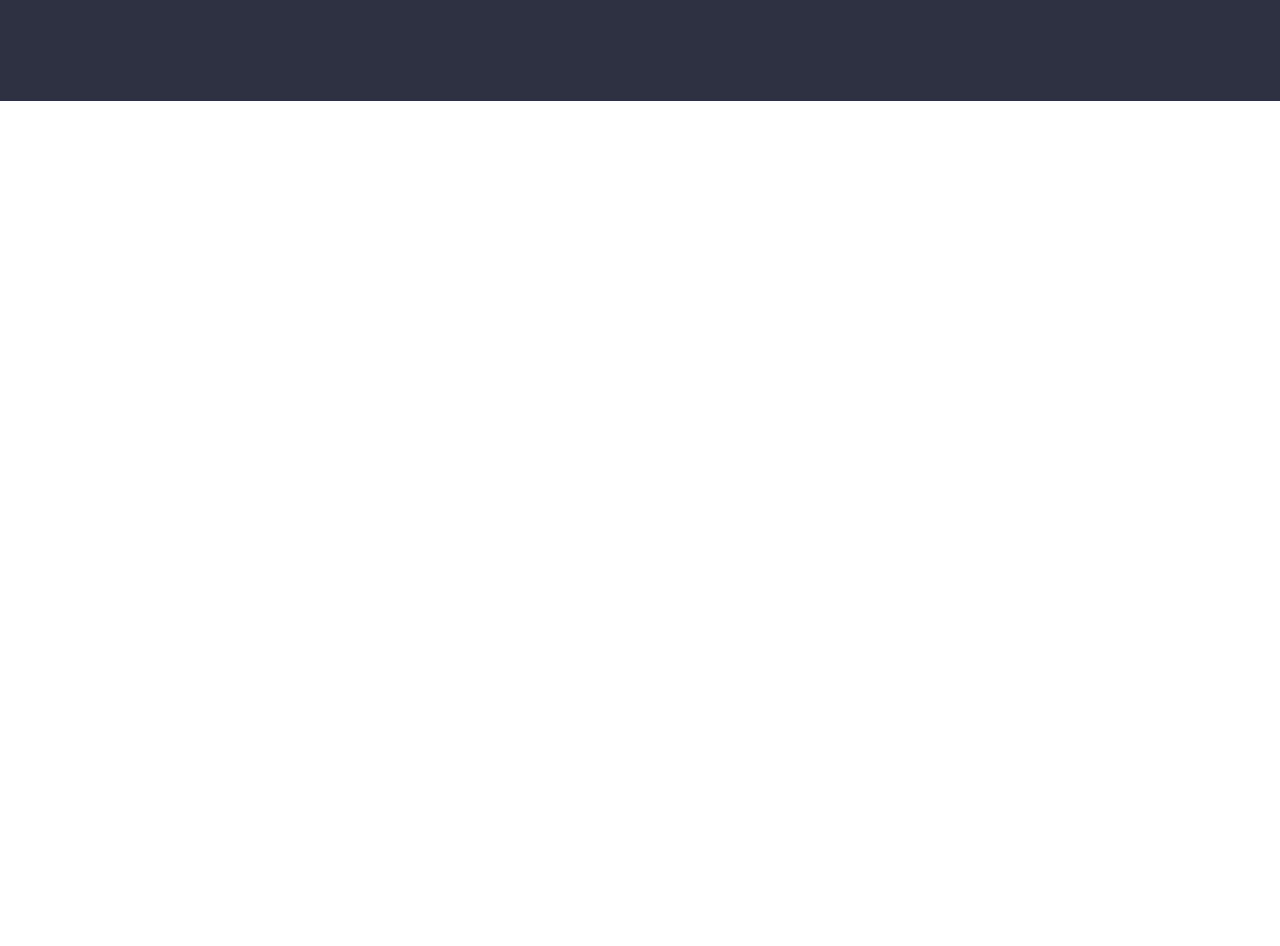
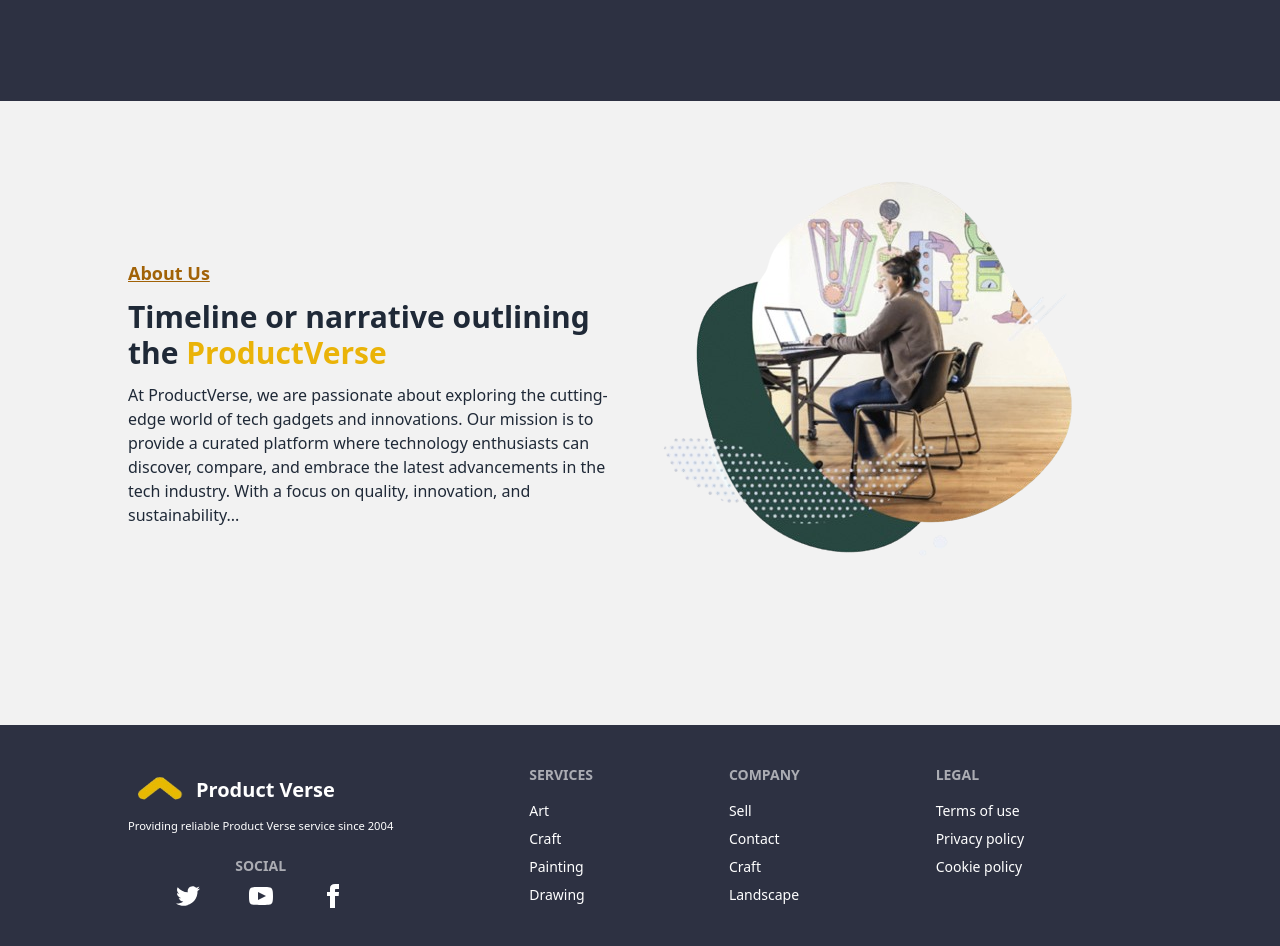
Before and after one commit to SamiulHasan-dev/Alternative-Product-Information-System, a React (Vite) app: page / in a window 1280 px wide. Shown: the part 620-1566 px from the top of the page. Before the commit the page ends 800 px from the top, so only its background shows below. Built offline with nearby package versions, Linux system fonts and the light colour scheme; no server answers.

Commit message:
About section created

```diff
--- a/src/layout/Root.jsx
+++ b/src/layout/Root.jsx
@@ -1,5 +1,6 @@
 import { Outlet } from "react-router-dom";
 import NavBar from "../pages/NavBar/NavBar";
+import Footer from "../pages/Footer";
 
 
 const Root = () => {
@@ -7,6 +8,7 @@
         <div className=" bg-base-200">
             <NavBar></NavBar>
             <Outlet></Outlet>
+            <Footer></Footer>
         </div>
     );
 };
--- /dev/null
+++ b/src/pages/AboutUs.jsx
@@ -0,0 +1,20 @@
+import img from '../../public/about.png'
+
+const AboutUs = () => {
+    return (
+        <div className='max-w-5xl mx-auto my-8'>
+            <div className='flex items-center flex-col md:flex-row'>
+                <div  className='w-1/2 text-left space-y-3'>
+                    <h4 className='text-lg underline text-yellow-700 font-bold'>About Us</h4>
+                    <h2 className='text-3xl font-bold'>Timeline or narrative outlining <br /> the <span className='font-extrabold text-yellow-500'>ProductVerse</span></h2>
+                    <p className='text-base'>At ProductVerse, we are passionate about exploring the cutting-edge world of tech gadgets and innovations. Our mission is to provide a curated platform where technology enthusiasts can discover, compare, and embrace the latest advancements in the tech industry. With a focus on quality, innovation, and sustainability...</p>
+                </div>
+                <div >
+                    <img src={img} alt="" />
+                </div>
+            </div>
+        </div>
+    );
+};
+
+export default AboutUs;
--- /dev/null
+++ b/src/pages/Footer.jsx
@@ -0,0 +1,55 @@
+
+
+
+const Footer = () => {
+    return (
+        <div className="pt-10">
+            <footer className="footer p-10 bg-[#2d3142] text-white">
+                <div className="footer max-w-5xl mx-auto">
+                    <aside>
+                        <div>
+                            <div className="flex gap-2 items-center">
+                                <img src="../../public/logo-removebg-preview.png" alt="" className="h-[50px] w-[60px]" />
+                                <span className="text-xl font-bold">Product Verse</span>
+                            </div>
+                            <p><small>Providing reliable Product Verse service since 2004</small></p>
+                            <div>
+                            <h6 className="footer-title mt-5 text-center">Social</h6>
+                                <div className="flex gap-0 mt-2 justify-evenly">
+                                    <a><svg xmlns="http://www.w3.org/2000/svg" width="24" height="24" viewBox="0 0 24 24" className="fill-current"><path d="M24 4.557c-.883.392-1.832.656-2.828.775 1.017-.609 1.798-1.574 2.165-2.724-.951.564-2.005.974-3.127 1.195-.897-.957-2.178-1.555-3.594-1.555-3.179 0-5.515 2.966-4.797 6.045-4.091-.205-7.719-2.165-10.148-5.144-1.29 2.213-.669 5.108 1.523 6.574-.806-.026-1.566-.247-2.229-.616-.054 2.281 1.581 4.415 3.949 4.89-.693.188-1.452.232-2.224.084.626 1.956 2.444 3.379 4.6 3.419-2.07 1.623-4.678 2.348-7.29 2.04 2.179 1.397 4.768 2.212 7.548 2.212 9.142 0 14.307-7.721 13.995-14.646.962-.695 1.797-1.562 2.457-2.549z"></path></svg></a>
+                                    <a><svg xmlns="http://www.w3.org/2000/svg" width="24" height="24" viewBox="0 0 24 24" className="fill-current"><path d="M19.615 3.184c-3.604-.246-11.631-.245-15.23 0-3.897.266-4.356 2.62-4.385 8.816.029 6.185.484 8.549 4.385 8.816 3.6.245 11.626.246 15.23 0 3.897-.266 4.356-2.62 4.385-8.816-.029-6.185-.484-8.549-4.385-8.816zm-10.615 12.816v-8l8 3.993-8 4.007z"></path></svg></a>
+                                    <a><svg xmlns="http://www.w3.org/2000/svg" width="24" height="24" viewBox="0 0 24 24" className="fill-current"><path d="M9 8h-3v4h3v12h5v-12h3.642l.358-4h-4v-1.667c0-.955.192-1.333 1.115-1.333h2.885v-5h-3.808c-3.596 0-5.192 1.583-5.192 4.615v3.385z"></path></svg></a>
+                                </div>
+
+                            </div>
+                        </div>
+
+                    </aside>
+                    <nav>
+                        <h6 className="footer-title">Services</h6>
+                        <a className="link link-hover">Art</a>
+                        <a className="link link-hover">Craft</a>
+                        <a className="link link-hover">Painting</a>
+                        <a className="link link-hover">Drawing</a>
+                    </nav>
+                    <nav>
+                        <h6 className="footer-title">Company</h6>
+                        <a className="link link-hover">Sell</a>
+                        <a className="link link-hover">Contact</a>
+                        <a className="link link-hover">Craft</a>
+                        <a className="link link-hover">Landscape</a>
+                    </nav>
+                    <nav>
+                        <h6 className="footer-title">Legal</h6>
+                        <a className="link link-hover">Terms of use</a>
+                        <a className="link link-hover">Privacy policy</a>
+                        <a className="link link-hover">Cookie policy</a>
+
+                    </nav>
+                </div>
+            </footer>
+        </div>
+    );
+};
+
+export default Footer;
--- a/src/pages/Home/Home.jsx
+++ b/src/pages/Home/Home.jsx
@@ -1,3 +1,4 @@
+import AboutUs from "../AboutUs";
 import Banner from "../Banner/Banner";
 
 
@@ -5,6 +6,7 @@
     return (
         <div>
             <Banner></Banner>
+            <AboutUs></AboutUs>
         </div>
     );
 };
--- a/src/pages/Login.jsx
+++ b/src/pages/Login.jsx
@@ -73,7 +73,7 @@
     }
 
     return (
-        <div className="my-10 max-w-6xl mx-auto bg-base-200">
+        <div className="my-10 max-w-6xl mx-auto">
             <h2 className="text-3xl text-center font-bold py-10 rounded-lg mb-5 ">Login Now!</h2>
 
             <div className="flex flex-col w-full lg:flex-row">
--- a/src/pages/NavBar/NavBar.jsx
+++ b/src/pages/NavBar/NavBar.jsx
@@ -39,8 +39,8 @@
 
 
     return (
-        <div className="bg-[#2d3142] border-b border-yellow-200 py-1">
-            <div className="navbar max-w-7xl mx-auto ">
+        <div className="bg-[#2d3142] border-b border-yellow-200 py-1 ">
+            <div className="navbar max-w-7xl mx-auto">
                 <div className="navbar-start">
                     <div className="dropdown">
                         <div tabIndex={0} role="button" className="btn btn-ghost lg:hidden">
@@ -86,8 +86,8 @@
                         </div>
                     ) : (
                         <div>
-                           <Link to="/register"><button className="  text-white">Register</button></Link>
-                    <Link to="/login"><button className="btn bg-yellow-600 text-white border-0 md:mx-2">Login</button></Link>
+                           <Link to="/register"><button className="text-white mr-2 md:mr-3">Register</button></Link>
+                    <Link to="/login"><button className="btn bg-yellow-600 text-white border-0 ">Login</button></Link>
                         </div>
                     )}
 
```
Also changed, not shown: public/about.png (added).
